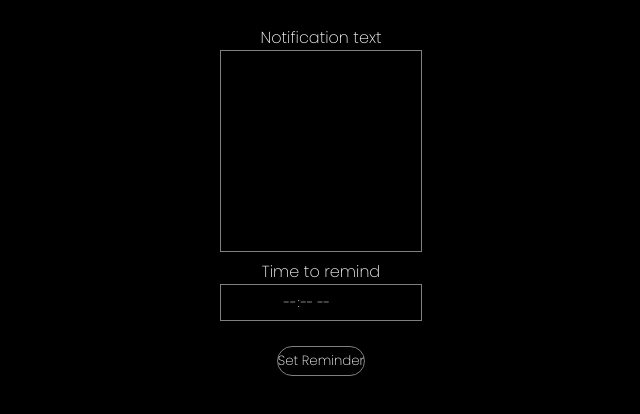
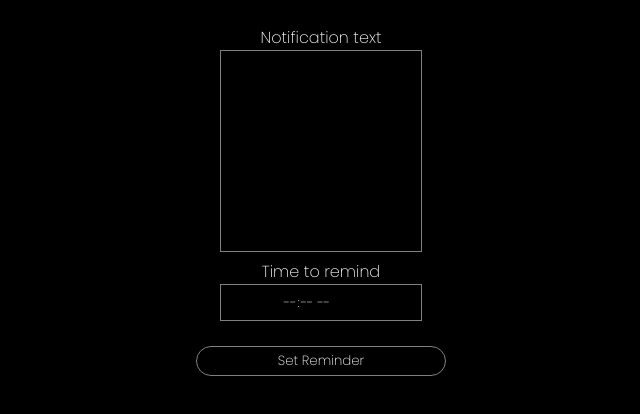
Before and after one commit to maxsspot/list, a plain HTML site: page index.html in a window 1280 px wide. Shown: the whole page, without its empty margins (319-959 px from the left). Drawn offline with Linux system fonts and the light colour scheme.

Commit message:
Update index.html

```diff
--- a/index.html
+++ b/index.html
@@ -45,7 +45,7 @@
     }
 
     button {
-      widh:250px;
+      width:250px;
       height:30px;
       border-radius:50px;
       background-color:transparent;
```
